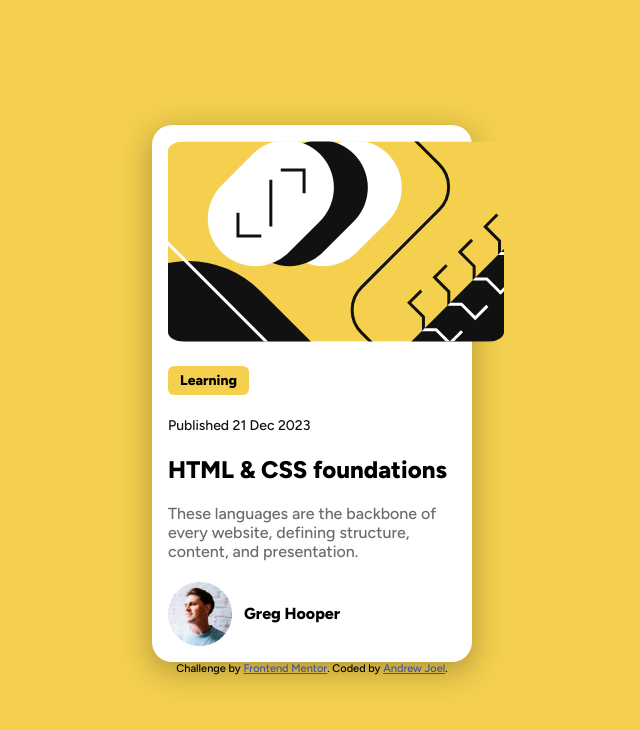
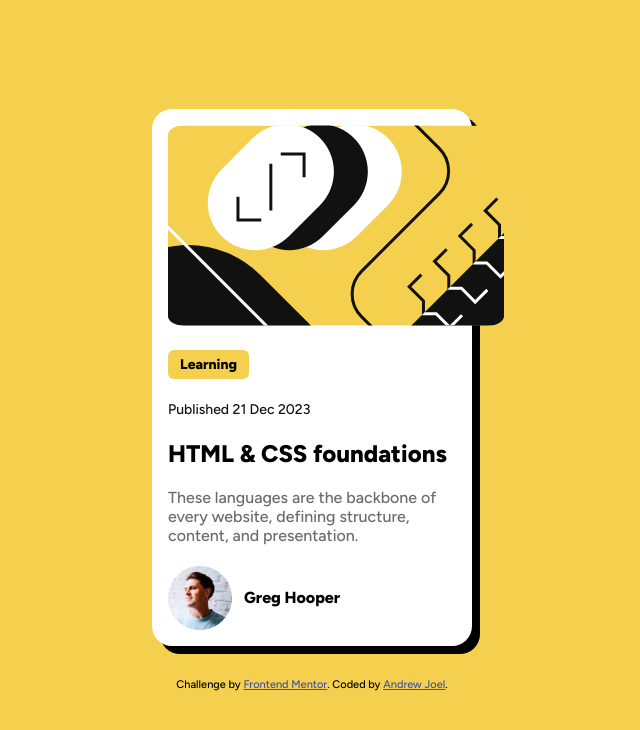
Before and after one commit to andrewxrojas/AR_blog-preview-card-main, a plain HTML site: page index.html in a window 1280 px wide. Shown: the whole page, without its empty margins (328-968 px from the left). Drawn offline with Linux system fonts and the light colour scheme.

Commit message:
added padding to attribution element

```diff
--- a/css/StyleSheet.css
+++ b/css/StyleSheet.css
@@ -59,13 +59,13 @@ body {
     gap: 12px;
   }
 
-  .attribution { font-size: 11px; text-align: center; }
+  .attribution { padding-top:10%; font-size: 11px; text-align: center; }
   .attribution a { color: hsl(228, 45%, 44%); }
 
   .card {
     background-color:hsl(0, 0%, 100%);
     border-radius: 20px;;
-    box-shadow: 0 8px 32px rgba(0, 0, 0, 0.3);
+    box-shadow: 8px 8px 0px #000000;
     }
 
     @media (max-width: 374px) {
```
